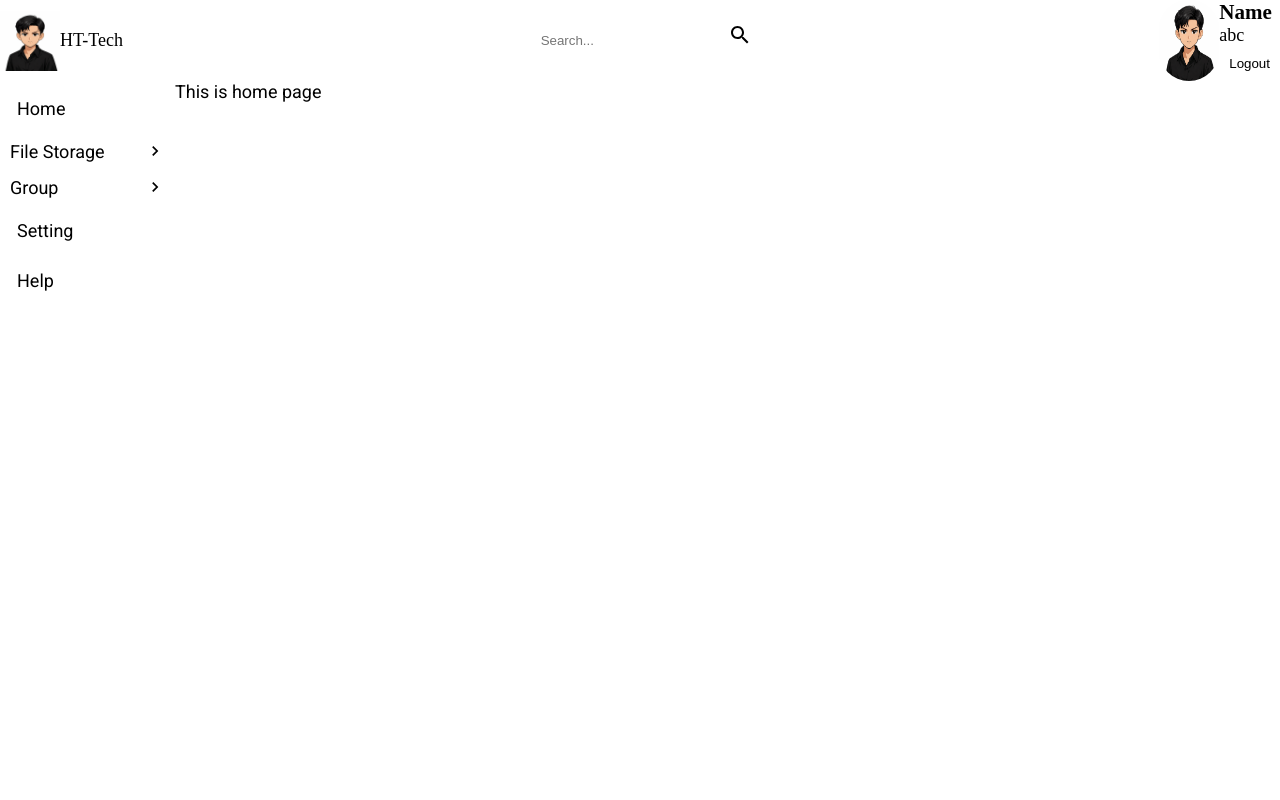
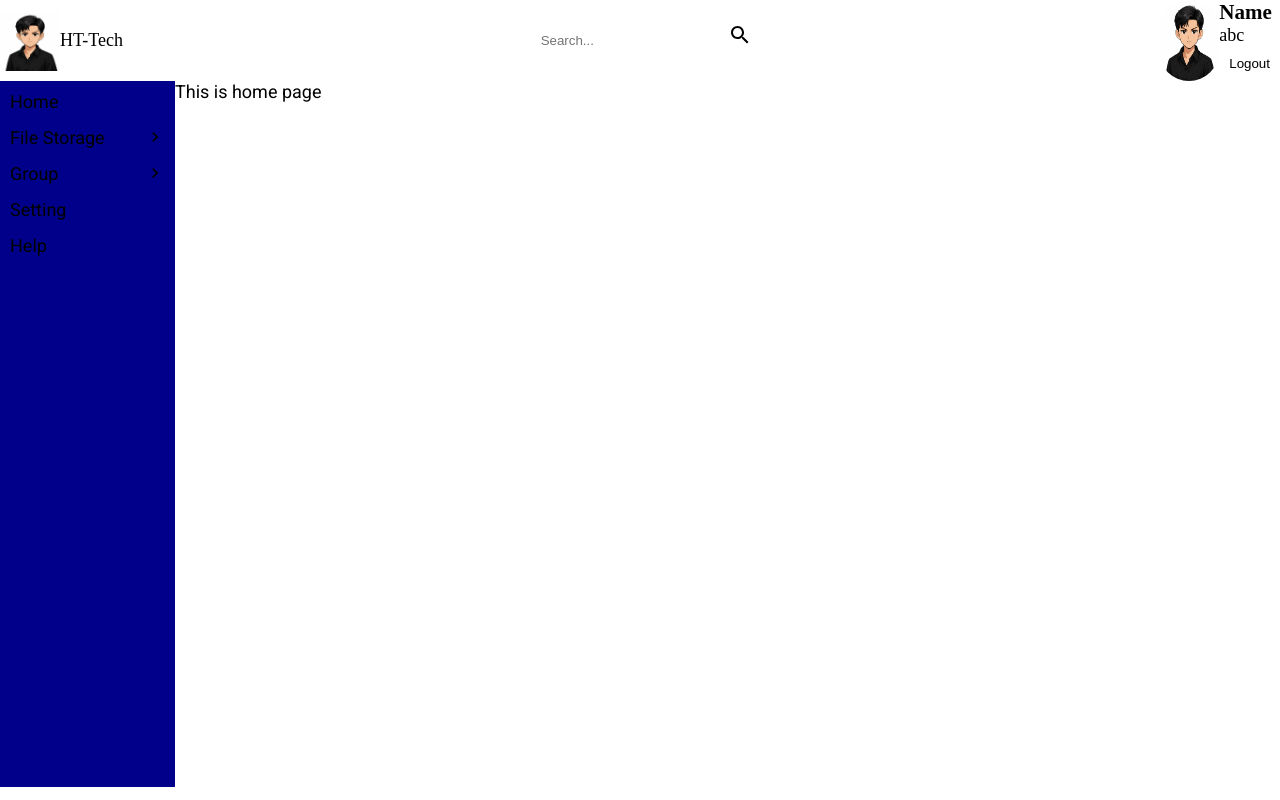
Before and after one commit to TuansHuynh/kl2st, a React (Vite) app: page / in a window 1280 px wide. Built offline with nearby package versions, Linux system fonts and the light colour scheme; a web font is replaced by a local one.

Commit message:
update menu

```diff
--- a/src/styles/base/_reset.scss
+++ b/src/styles/base/_reset.scss
@@ -13,10 +13,7 @@ h3 {
     font-weight: 700;
 }
 
-// body {
-//     font-family: "Playwrite GB J", cursive;
-//     font-weight: 600;
-// }
+
 
 a{
     font-family: 'Roboto', sans-serif;
--- a/src/styles/components/Menu.scss
+++ b/src/styles/components/Menu.scss
@@ -8,7 +8,7 @@
         display: flex;
         flex-direction: column;
         padding: 5px;
-        // background-color: darkblue;
+        background-color: darkblue;
         gap: 5px;
         width: 175px;
         height: 88.3dvh;
@@ -60,8 +60,8 @@
 
         .link {
             // background-color: lightblue;
-            padding: 10px;
-            margin: 2px;
+            padding: 5px;
+            // margin: 2px;
             border-radius: 0 10px 10px 0;
         }
     }
```
